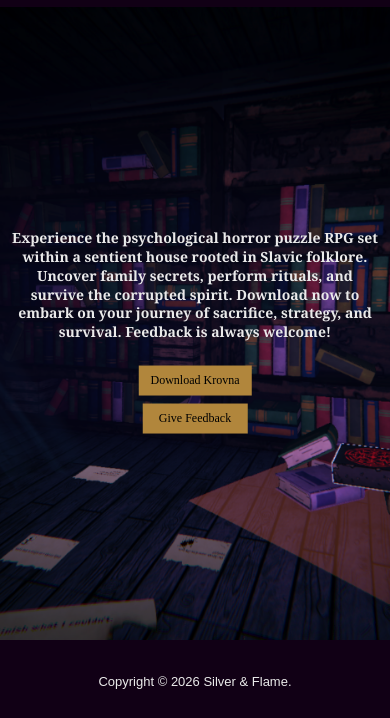
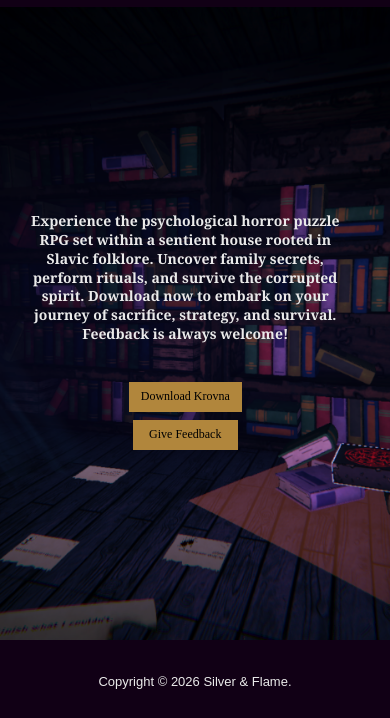
Before and after one commit to BriannaPresgraves/Silver-FlameHub, a plain HTML site: page download.html in a window 390 px wide. Shown: the part 190-908 px from the top of the page. Drawn offline with Linux system fonts and the light colour scheme.

Commit message:
update download img text so it stays center

```diff
--- a/css/styles.css
+++ b/css/styles.css
@@ -951,10 +951,28 @@ footer {
     }
 }
 
-/* Tablet */
 @media (max-width: 900px) {
+    .download {
+        display: flex;
+        justify-content: center;
+        align-items: center;
+    }
+
     .downloadherooverlay {
-        width: 90%;
+        position: absolute;
+        top: 0;
+        left: 0;
+        transform: none;
+
+        width: 100%;
+        height: 100%;
+
+        display: flex;
+        flex-direction: column;
+        justify-content: center;   /* vertical center */
+        align-items: center;       /* horizontal center */
+        text-align: center;
+        padding: 20px;
     }
 
     .downloadherooverlay h3 {
```
